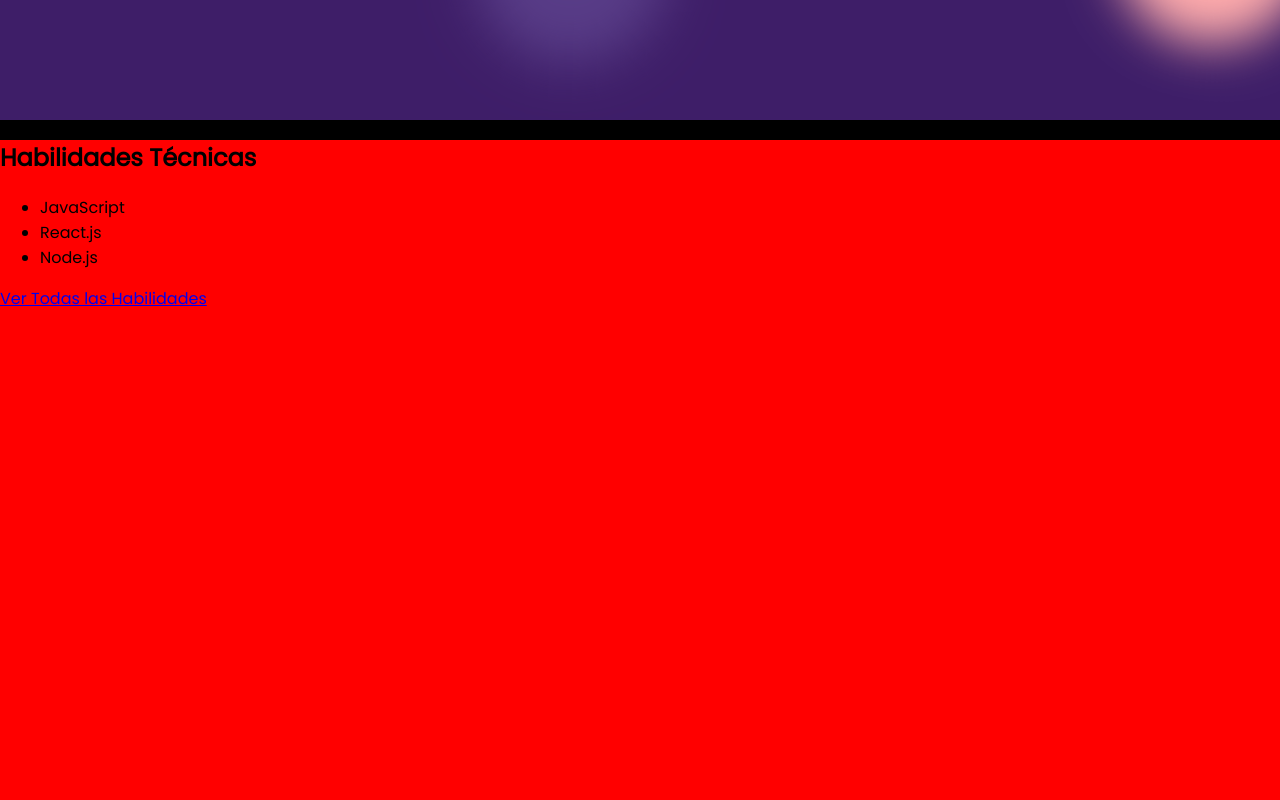
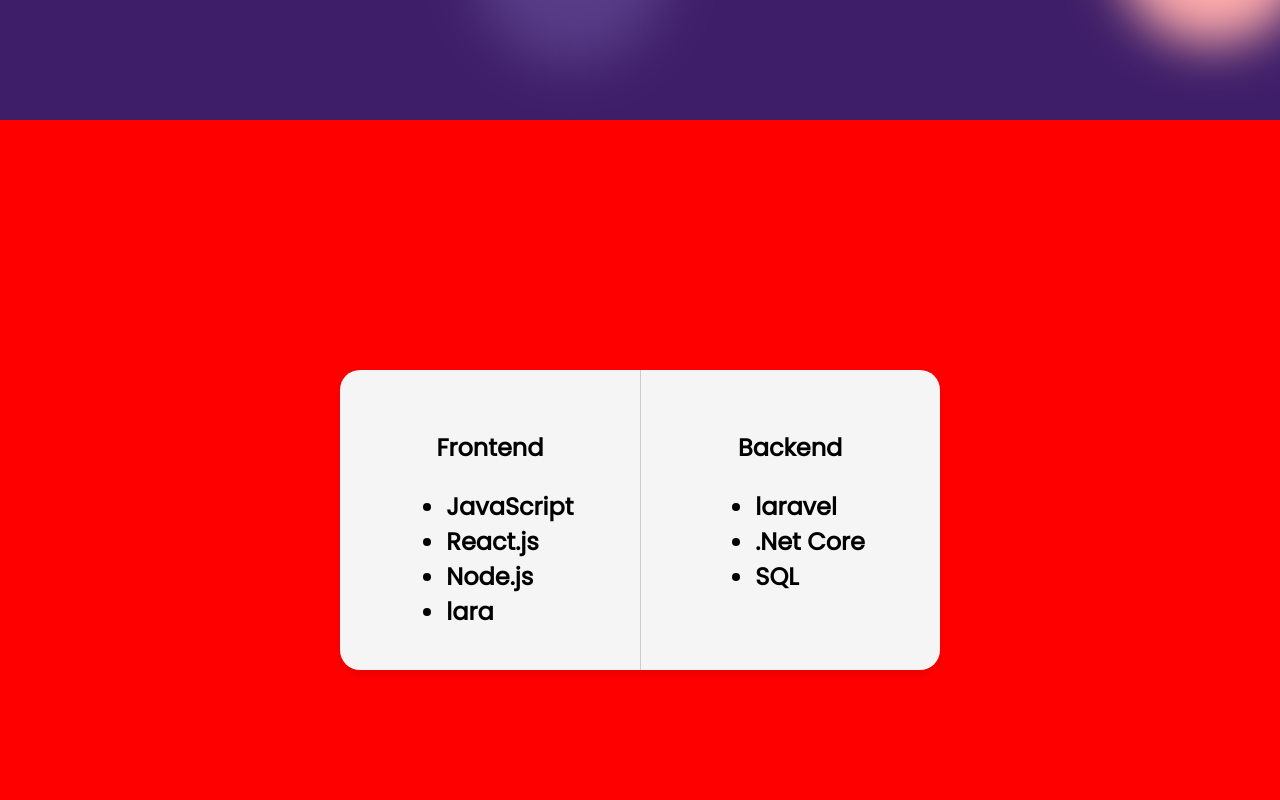
Before and after one commit to matgom97/portafolio, a React (Create React App) app: page / in a window 1280 px wide. Shown: the part 680-1480 px from the top of the page. Built offline with nearby package versions, Linux system fonts and the light colour scheme.

Commit message:
feat: create skills section

```diff
--- a/src/components/home/skillList.js
+++ b/src/components/home/skillList.js
@@ -1,22 +1,35 @@
-
-import React from 'react';
-import { Link } from 'react-router-dom';
-import styles from '../styles/main.module.scss';
+import React from "react";
+import { Link } from "react-router-dom";
+import styles from "../styles/main.module.scss";
 
 const SkillList = () => {
   return (
-
     <section className={styles.fullscreen} id="skills">
-      <h2>Habilidades Técnicas</h2>
-      <ul>
-        <li>JavaScript</li>
-        <li>React.js</li>
-        <li>Node.js</li>
-        {/* Agrega más habilidades según sea necesario */}
-      </ul>
-      <Link to="/skills">Ver Todas las Habilidades</Link>
+      <div className={styles.skills}>
+        <div className={styles.skills}>
+          <div class={styles.card}>
+            <div class={styles.cardContent}>
+              Frontend
+              <ul>
+                <li>JavaScript</li>
+                <li>React.js</li>
+                <li>Node.js</li>
+                <li>lara</li>
+              </ul>
+            </div>
+            <div class={styles.divider}></div>
+            <div class={styles.cardContent}>
+              Backend
+              <ul>
+                <li>laravel</li>
+                <li>.Net Core</li>
+                <li>SQL</li>
+              </ul>
+            </div>
+          </div>
+        </div>
+      </div>
     </section>
-
   );
 };
 
--- a/src/components/styles/main.module.scss
+++ b/src/components/styles/main.module.scss
@@ -446,3 +446,37 @@
 .nothidden {
   display: block;
 }
+
+.skills{
+
+  display: flex;
+  flex-direction: column;
+  align-items: center;
+  justify-content: center;
+  height: 100%;
+}
+
+.card {
+  width: 600px;
+  height: 300px;
+  background-color: #f5f5f5;
+  border-radius: 20px;
+  display: flex;
+  justify-content: space-between;
+  box-shadow: 0 4px 8px rgba(0, 0, 0, 0.1);
+  overflow: hidden;
+}
+.cardContent {
+  width: 100%;
+  display: flex;
+  flex-direction: column;
+  align-items: center;
+  justify-content: start;
+  font-size: 1.5em;
+  font-weight: bold;
+  margin-top: 10%;
+}
+.divider {
+  width: 1px;
+  background-color: #ccc;
+}
```
Also changed, not shown: 1 other file (tests, documents, lock files or other folders).
